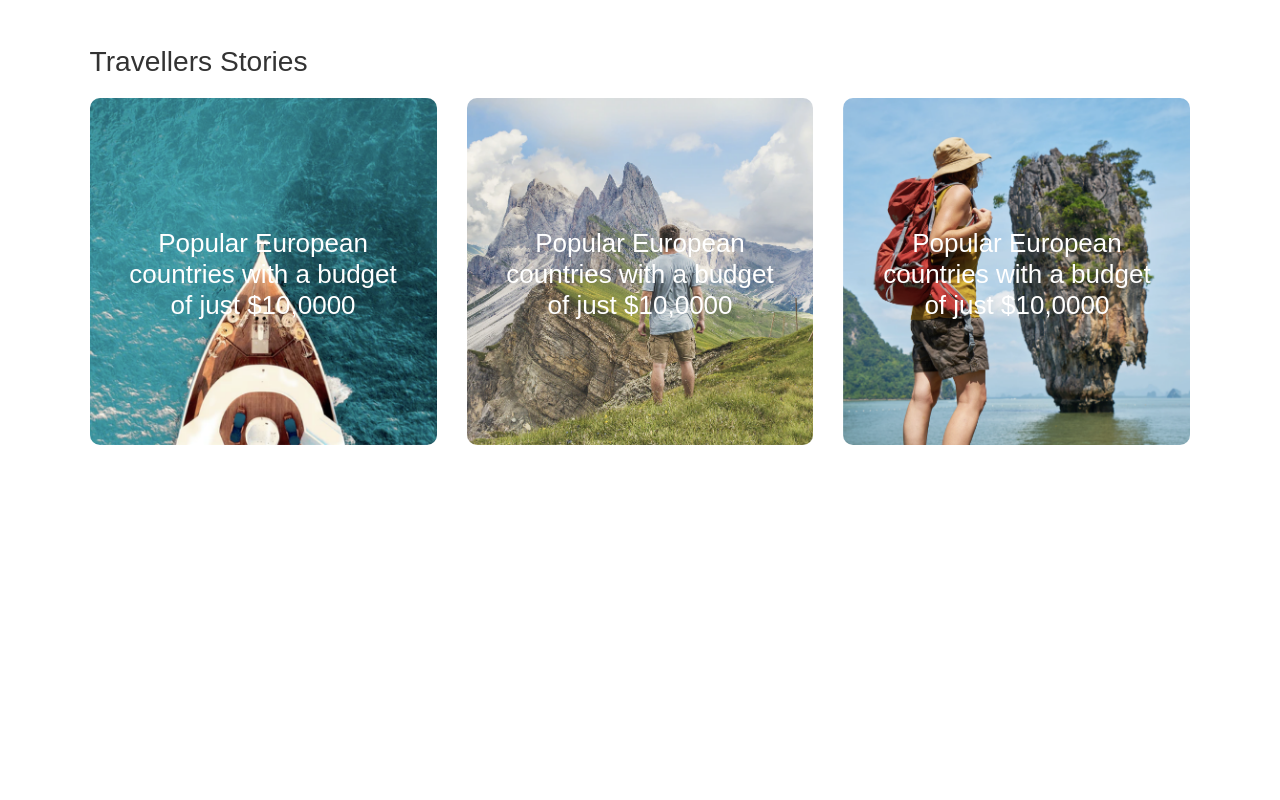
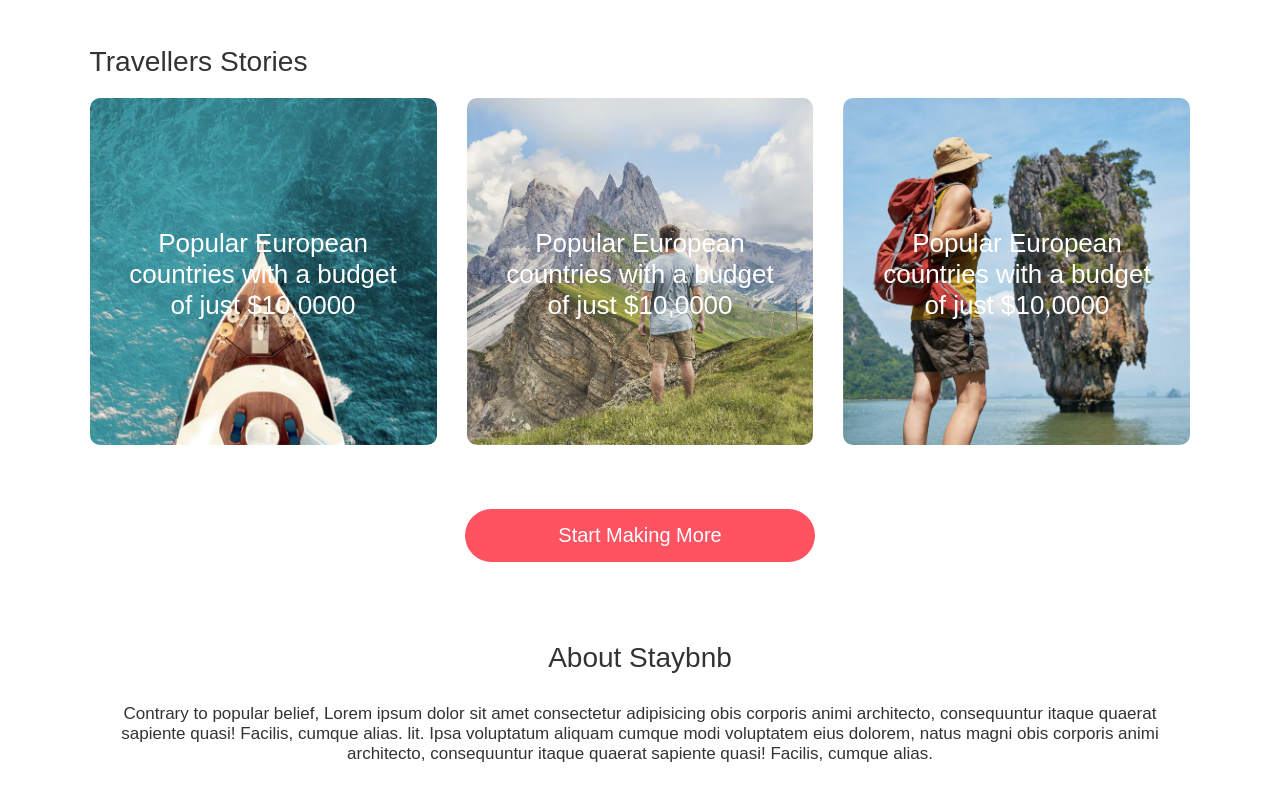
Before and after one commit to rhedwan/UIProjects, a plain HTML site: page RentalWebsite/index.html in a window 1280 px wide. Shown: the part 1997-2797 px from the top of the page. Before the commit the page ends 2476 px from the top, so only its background shows below. Drawn offline with Linux system fonts and the light colour scheme.

Commit message:
Made the 'about-message' section

```diff
--- a/RentalWebsite/index.html
+++ b/RentalWebsite/index.html
@@ -162,6 +162,14 @@
           <p>Popular European countries with a budget of just $10,0000</p>
         </div>
       </div>
+      <a href="#" class="start-btn">Start Making More</a>
+      <div class="about-msg">
+        <h2>About Staybnb</h2>
+        <p>Contrary to popular belief, Lorem ipsum dolor sit amet consectetur adipisicing
+          obis corporis animi architecto, consequuntur itaque quaerat sapiente quasi! Facilis, cumque alias.
+          lit. Ipsa voluptatum aliquam cumque modi voluptatem eius dolorem, natus magni
+          obis corporis animi architecto, consequuntur itaque quaerat sapiente quasi! Facilis, cumque alias.</p>
+      </div>
     </div>
   </body>
 </html>
--- a/RentalWebsite/style.css
+++ b/RentalWebsite/style.css
@@ -205,3 +205,30 @@ nav {
   color: #fff;
   font-size: 26px;
 }
+
+.start-btn{
+  text-decoration: none;
+  background-color: #ff5361;
+  color: #fff;
+  width: 80%;
+  max-width: 350px;
+  text-align: center;
+  display: block;
+  margin: 60px auto;
+  padding: 15px;
+  border-radius: 30px;
+  font-size: 20px;
+}
+
+/* about-message */
+.about-msg{
+  text-align: center;
+  margin: 80px 0;
+  color:#333;
+  font-size: 17px;
+}
+.about-msg h2{
+  font-size: 28px;
+  margin-bottom: 30px;
+  font-weight: 500;
+}
```
